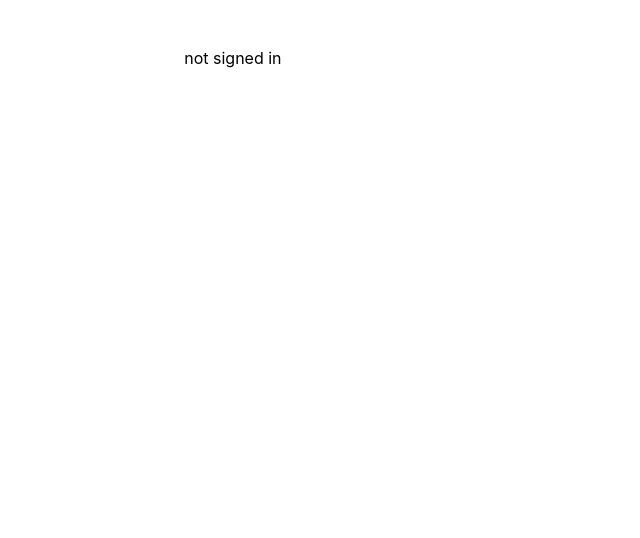
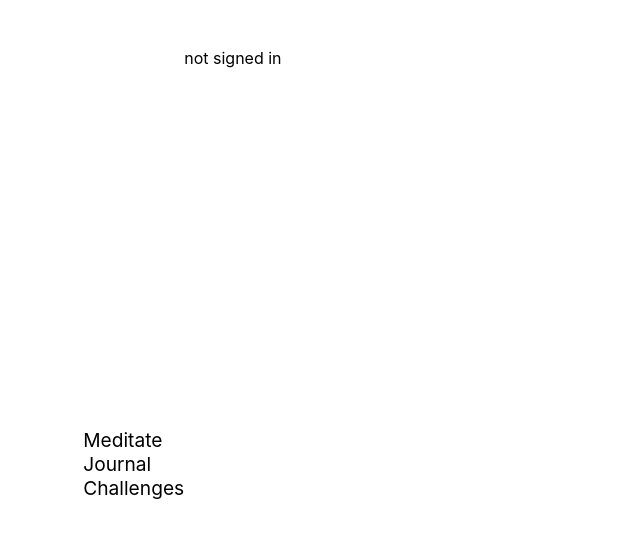
Before and after one commit to nirek13/SHacks, a React (Create React App) app: page / in a window 1280 px wide. Shown: the top 538 px of the page, without its empty margins (0-640 px from the left). Built offline with nearby package versions, Linux system fonts and the light colour scheme.

Commit message:
working on nav

```diff
--- a/src/Components/Navbar.css
+++ b/src/Components/Navbar.css
@@ -30,7 +30,7 @@
 
 /* Link styling with transitions */
 .navbar-link {
-    color: #FFFF; /* Default color */
+    color: black; /* Default color */
     text-decoration: none;
     font-size: 1.2rem;
     display: flex;
@@ -40,7 +40,7 @@
 
 /* Hover effect for links */
 .navbar-link:hover {
-    color: #e7e7e7; /* Shiny effect color */
+    color: black;
 }
 
 /* Icon styling with border */
@@ -105,3 +105,6 @@
         display: block;
     }
 }
+.navbar-item:nth-of-type(1) {
+    margin-top: 32px;
+}
--- a/src/Components/sidebar.css
+++ b/src/Components/sidebar.css
@@ -17,4 +17,5 @@ ul, a {
     list-style: none;
     margin: 0;
     padding: 0;
+    color: black;
 }
```
